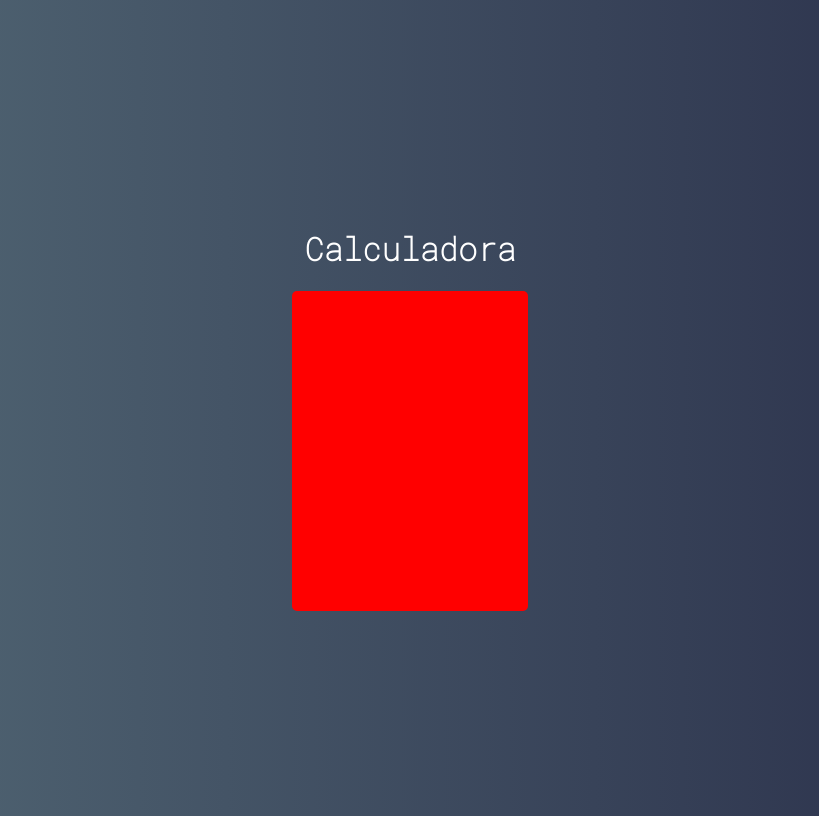
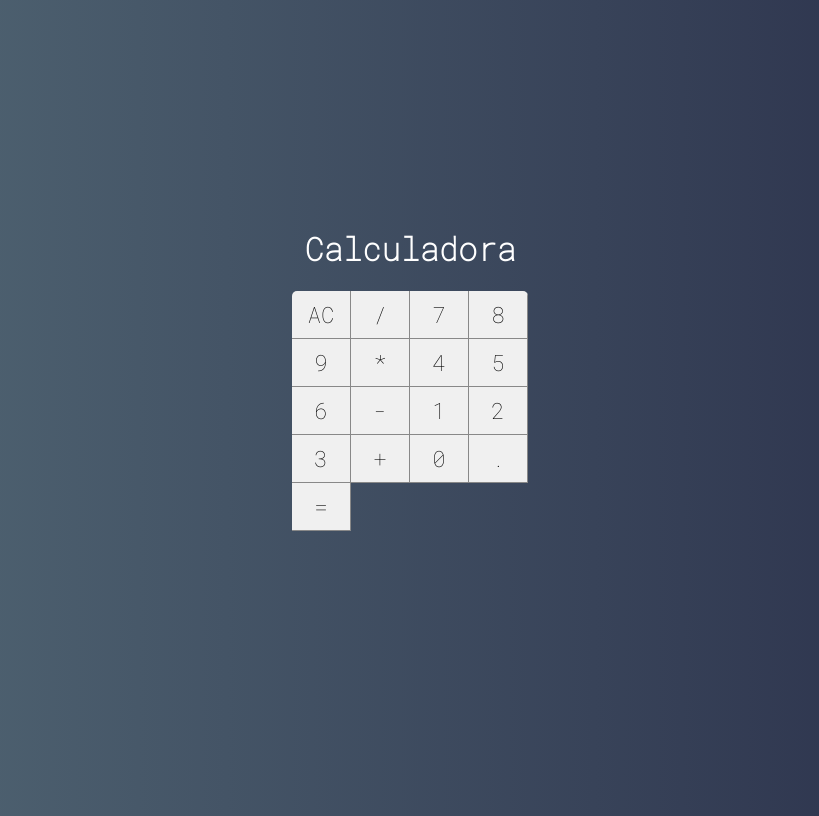
Before and after one commit to kendyhiga/calculadora, a React (Create React App) app: page / in a window 1280 px wide. Shown: the whole page, without its empty margins (230-1049 px from the left). Built offline with nearby package versions, Linux system fonts and the light colour scheme.

Commit message:
adding button component

```diff
--- /dev/null
+++ b/src/components/Button.css
@@ -0,0 +1,13 @@
+:root {
+     --bg-button: #f0f0f0;
+     --border-button: solid 1px #888;
+}
+
+.button {
+    font-size: 1.4em;
+    background-color: var(--bg-button);
+    border: none;
+    border-right: var(--border-button);
+    border-bottom: var(--border-button);
+    outline: none;
+}
--- /dev/null
+++ b/src/components/Button.jsx
@@ -0,0 +1,5 @@
+import React from 'react'
+import './Button.css'
+
+export default props =>
+    <button className='button'>{props.label}</button>
--- a/src/main/Calculator.css
+++ b/src/main/Calculator.css
@@ -3,5 +3,7 @@
     width: 236px;
     border-radius: 5px;
     overflow: hidden;
-    background-color: red;
+    display: grid;
+    grid-template-columns: repeat(4, 25%);
+    grid-template-rows: 48px 48px 48px 48px 48px;
 }
--- a/src/main/Calculator.jsx
+++ b/src/main/Calculator.jsx
@@ -1,11 +1,28 @@
 import React, { Component } from 'react'
+import Button from '../components/Button'
 import './Calculator.css'
 
 export default class Calculator extends Component {
     render() {
         return (
             <div className='calculator'>
-
+                <Button label='AC' />
+                <Button label='/' />
+                <Button label='7' />
+                <Button label='8' />
+                <Button label='9' />
+                <Button label='*' />
+                <Button label='4' />
+                <Button label='5' />
+                <Button label='6' />
+                <Button label='-' />
+                <Button label='1' />
+                <Button label='2' />
+                <Button label='3' />
+                <Button label='+' />
+                <Button label='0' />
+                <Button label='.' />
+                <Button label='=' />
             </div>
         )
     }
```
